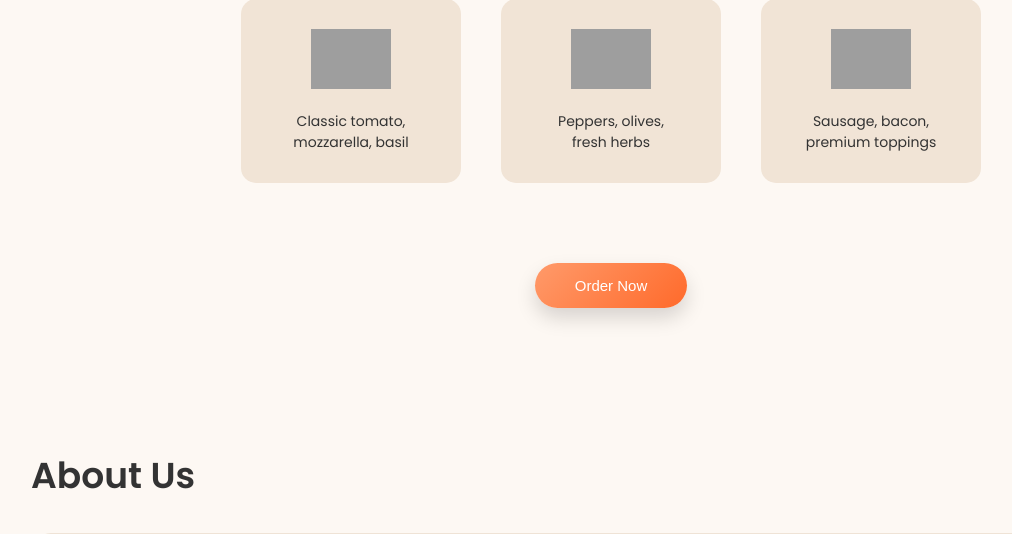
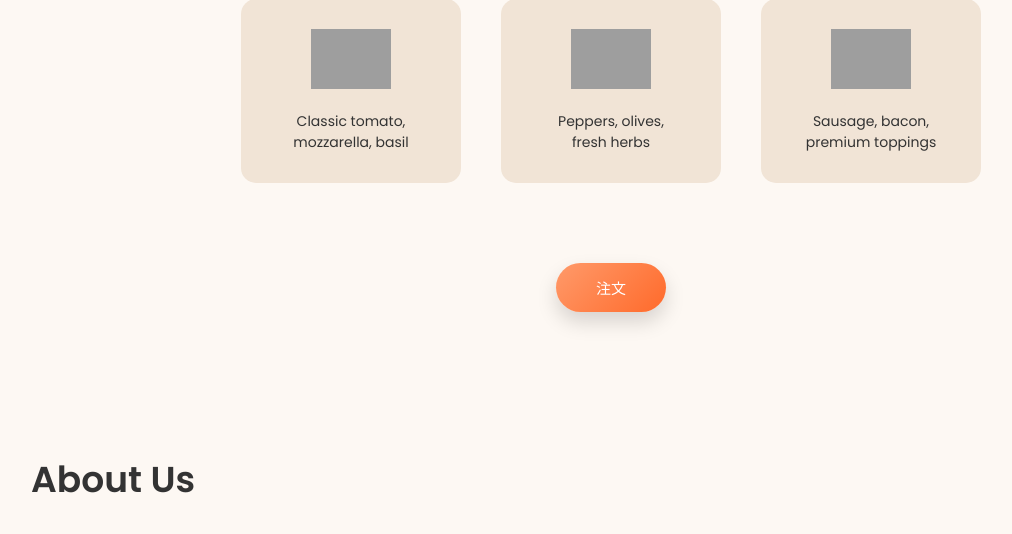
Before and after one commit to arts-yokohoma/2025docker, a PHP site: page /generate-report/ in a window 1280 px wide. Shown: the part 613-1147 px from the top of the page, without its empty margins (29-1041 px from the left). Run offline with PHP 8.4, Linux system fonts and the light colour scheme; grey boxes are pictures that could not be loaded.

Commit message:
for update

```diff
--- a/team_4/app/index.php
+++ b/team_4/app/index.php
@@ -143,7 +143,6 @@
 <header>
   <div class="logo"><img src="8.png" alt="pizzaMach" class="logo-img"></div>
   <nav>
-    <a href="#">Menu</a>
     <a href="#">About</a>
     <a href="#">Contact</a>
   </nav>
@@ -177,7 +176,7 @@
 </section>
 
 <div class="order-btn">
-  <button>Order Now</button>
+  <button>注文</button>
 </div>
 
 <section class="about" id="about">
```
